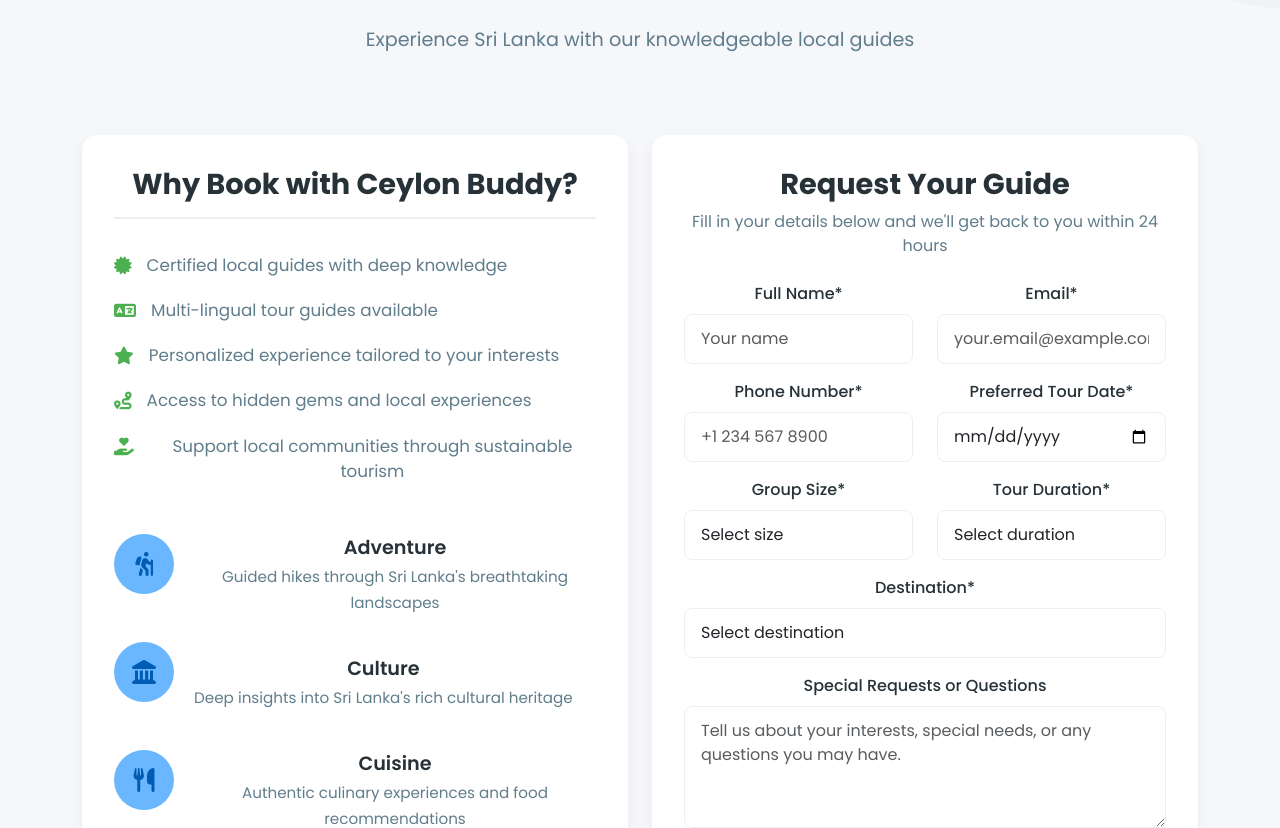
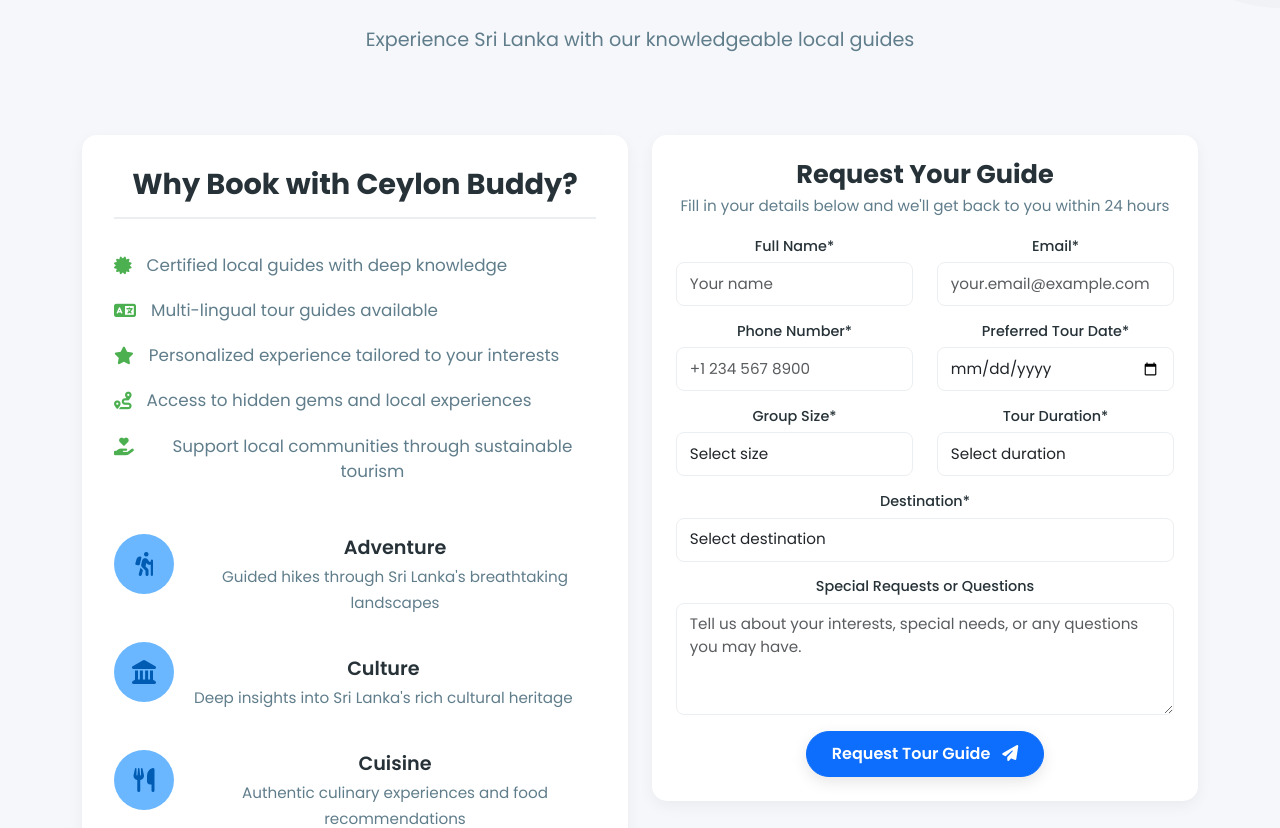
Before and after one commit to IT22091352/Ceylon-buddy, a React (Create React App) app: page /contact in a window 1280 px wide. Shown: the part 1402-2230 px from the top of the page. Built offline with nearby package versions, Linux system fonts and the light colour scheme.

Commit message:
Refactor contact form styles and enhance success message display

```diff
--- a/src/customer/pages/contact/contact.css
+++ b/src/customer/pages/contact/contact.css
@@ -259,54 +259,138 @@
 
 /* Booking Form Styles */
 .form-container {
-  padding: 2rem;
+  padding: 1.5rem;
   background-color: white;
   border-radius: 15px;
   box-shadow: 0 5px 15px rgba(0, 0, 0, 0.05);
 }
 
 .form-container h3 {
-  font-size: 1.8rem;
+  font-size: 1.6rem;
   font-weight: 700;
   color: var(--dark);
-  margin-bottom: 0.5rem;
+  margin-bottom: 0.3rem;
 }
 
 .form-container > p {
   color: var(--gray);
-  margin-bottom: 1.5rem;
-  font-size: 1rem;
+  margin-bottom: 1rem;
+  font-size: 0.95rem;
 }
 
 .form-control {
-  padding: 0.75rem 1rem;
+  padding: 0.6rem 0.8rem;
   border-radius: 8px;
   border: 1px solid var(--light-gray);
-}
-
-.form-control:focus {
-  box-shadow: 0 0 0 3px rgba(30, 136, 229, 0.1);
-  border-color: var(--primary);
+  font-size: 0.95rem;
 }
 
 .form-label {
   font-weight: 500;
   color: var(--dark);
-  margin-bottom: 0.5rem;
+  margin-bottom: 0.3rem;
+  font-size: 0.9rem;
 }
 
+/* Reduce spacing between form groups */
+.booking-form .mb-3 {
+  margin-bottom: 0.8rem !important;
+}
+
+.booking-form .mb-4 {
+  margin-bottom: 1rem !important;
+}
+
+/* Make the textarea smaller */
+.booking-form textarea.form-control {
+  min-height: 80px;
+}
+
+/* Smaller submit button */
 .booking-submit-btn {
-  padding: 12px 30px;
+  padding: 10px 25px;
   font-weight: 600;
   border-radius: 50px;
-  font-size: 1.1rem;
+  font-size: 1rem;
   box-shadow: 0 5px 15px rgba(0, 0, 0, 0.1);
   transition: transform 0.3s, box-shadow 0.3s;
 }
 
-.booking-submit-btn:hover {
-  transform: translateY(-3px);
-  box-shadow: 0 8px 20px rgba(0, 0, 0, 0.2);
+/* Make the alert more compact */
+.booking-form .alert {
+  padding: 0.8rem 1rem;
+  margin-top: 1rem;
+  margin-bottom: 1rem;
+}
+
+/* Enhanced Submit Success Message */
+.booking-form .alert-success {
+  background-color: rgba(16, 185, 129, 0.1); /* emerald-500 with opacity */
+  color: #065f46; /* emerald-800 */
+  border-left: 4px solid #10b981; /* emerald-500 */
+}
+
+.booking-form .alert i {
+  font-size: 1.5rem;
+  margin-right: 1rem;
+  color: #10b981; /* emerald-500 */
+}
+
+.booking-form .alert::before {
+  content: '';
+  position: absolute;
+  top: 0;
+  left: 0;
+  width: 100%;
+  height: 100%;
+  background: linear-gradient(135deg, rgba(16, 185, 129, 0.05) 0%, rgba(16, 185, 129, 0) 60%);
+  z-index: -1;
+}
+
+@keyframes fadeIn {
+  from {
+    opacity: 0;
+    transform: translateY(10px);
+  }
+  to {
+    opacity: 1;
+    transform: translateY(0);
+  }
+}
+
+/* Success Checkmark Animation */
+.success-checkmark {
+  display: inline-block;
+  width: 30px;
+  height: 30px;
+  margin-right: 12px;
+  position: relative;
+}
+
+.success-checkmark .check-icon {
+  width: 30px;
+  height: 30px;
+  position: relative;
+  border-radius: 50%;
+  background-color: #10b981;
+  display: flex;
+  align-items: center;
+  justify-content: center;
+  color: white;
+  font-size: 16px;
+  animation: checkScale 0.5s ease-in-out;
+}
+
+@keyframes checkScale {
+  0% {
+    transform: scale(0);
+  }
+  50% {
+    transform: scale(1.2);
+  }
+  100% {
+    transform: scale(1);
+  }
 }
 
 /* Map Section Styles */
--- a/src/customer/pages/contact/contact.js
+++ b/src/customer/pages/contact/contact.js
@@ -272,13 +272,6 @@
                 <h3>Request Your Guide</h3>
                 <p>Fill in your details below and we'll get back to you within 24 hours</p>
 
-                {submitStatus.success && (
-                  <div className="alert alert-success">
-                    <i className="fas fa-check-circle me-2"></i>
-                    {submitStatus.message}
-                  </div>
-                )}
-
                 {submitStatus.error && (
                   <div className="alert alert-danger">
                     <i className="fas fa-exclamation-circle me-2"></i>
@@ -446,6 +439,20 @@
                         </>
                       )}
                     </Button>
+
+                    {submitStatus.success && (
+                      <div className="alert alert-success mt-3">
+                        <div className="success-checkmark">
+                          <div className="check-icon">
+                            <i className="fas fa-check"></i>
+                          </div>
+                        </div>
+                        <div>
+                          <strong>Thank you for your booking request!</strong><br />
+                          We'll contact you via email shortly to confirm your tour.
+                        </div>
+                      </div>
+                    )}
                   </div>
                 </Form>
               </div>
@@ -516,7 +523,7 @@
             <Col lg={6}>
               <div className="faq-item">
                 <h3><i className="fas fa-question-circle"></i> What payment methods do you accept?</h3>
-                <p>We accept credit cards, PayPal, bank transfers, and cash payments. For tour bookings, we typically require a 20% deposit to confirm your reservation with the balance due before the tour begins.</p>
+                <p>We accept credit cards, bank transfers, and cash payments. For tour bookings, we typically require a 20% deposit to confirm your reservation with the balance due before the tour begins.</p>
               </div>
 
               <div className="faq-item">
```
